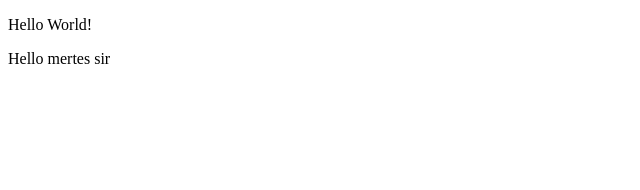
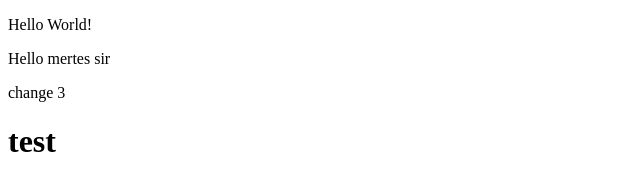
Before and after one commit to thelegender/learning, a plain HTML site: page index.html in a window 1280 px wide. Shown: the whole page, without its empty margins (0-640 px from the left). Drawn offline with Linux system fonts and the light colour scheme.

Commit message:
testingagain22321

```diff
--- a/index.html
+++ b/index.html
@@ -3,5 +3,7 @@
 <body>
 <p>Hello World!</p>
 <p>Hello mertes sir</p>
+<p> change 3 </p>
+<h1> test </h1>
 </body>
 </html>
```
